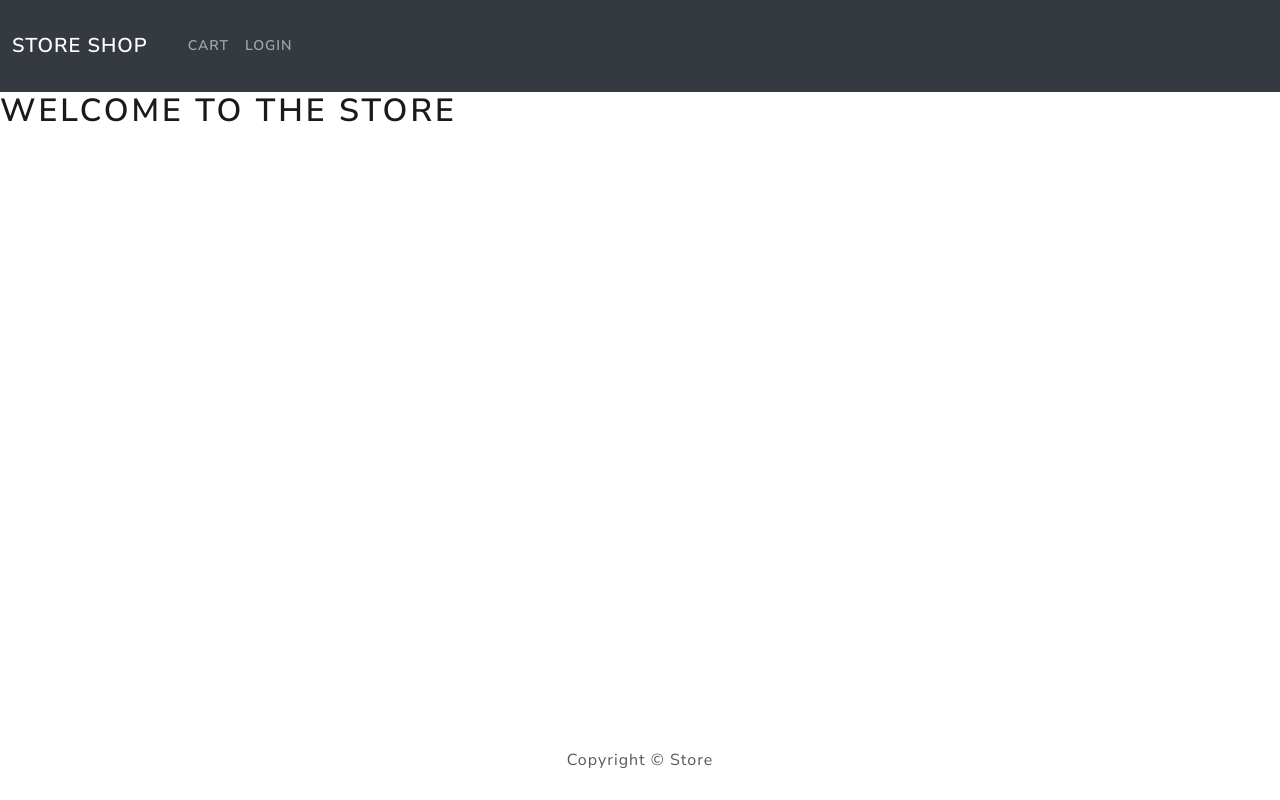
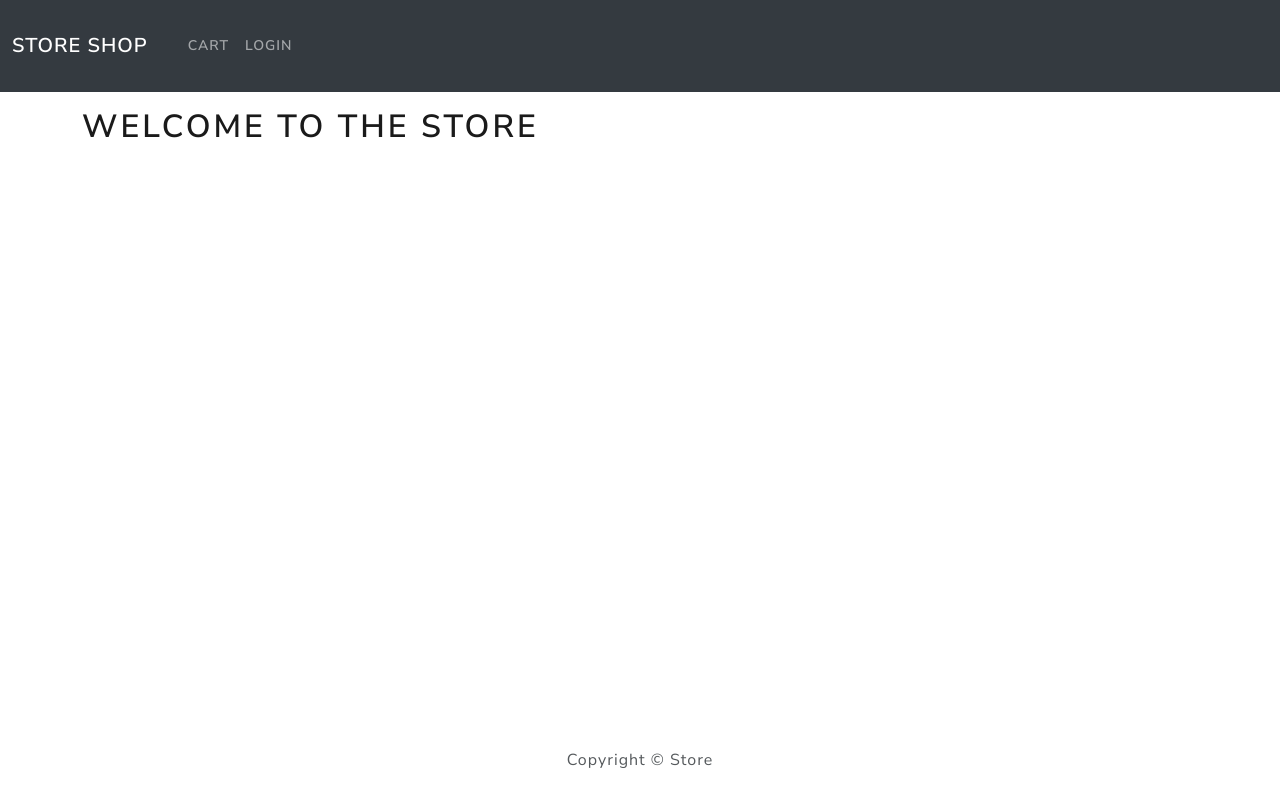
Before and after one commit to hadysoufan/Store-Project, a React (Create React App) app in the folder frontend/: page / in a window 1280 px wide. Built offline with nearby package versions, Linux system fonts and the light colour scheme.

Commit message:
Wrapping using Container

```diff
--- a/frontend/src/App.js
+++ b/frontend/src/App.js
@@ -1,3 +1,4 @@
+import { Container } from 'react-bootstrap';
 import Header from './components/Header';
 import Footer from './components/Footer';
 
@@ -5,8 +6,10 @@ function App() {
   return (
     <div>
       <Header />
-      <main>
-        <h1>Welcome to the Store</h1>
+      <main className="py-3">
+        <Container>
+          <h1>Welcome to the Store</h1>
+        </Container>
       </main>
       <Footer />
     </div>
```
